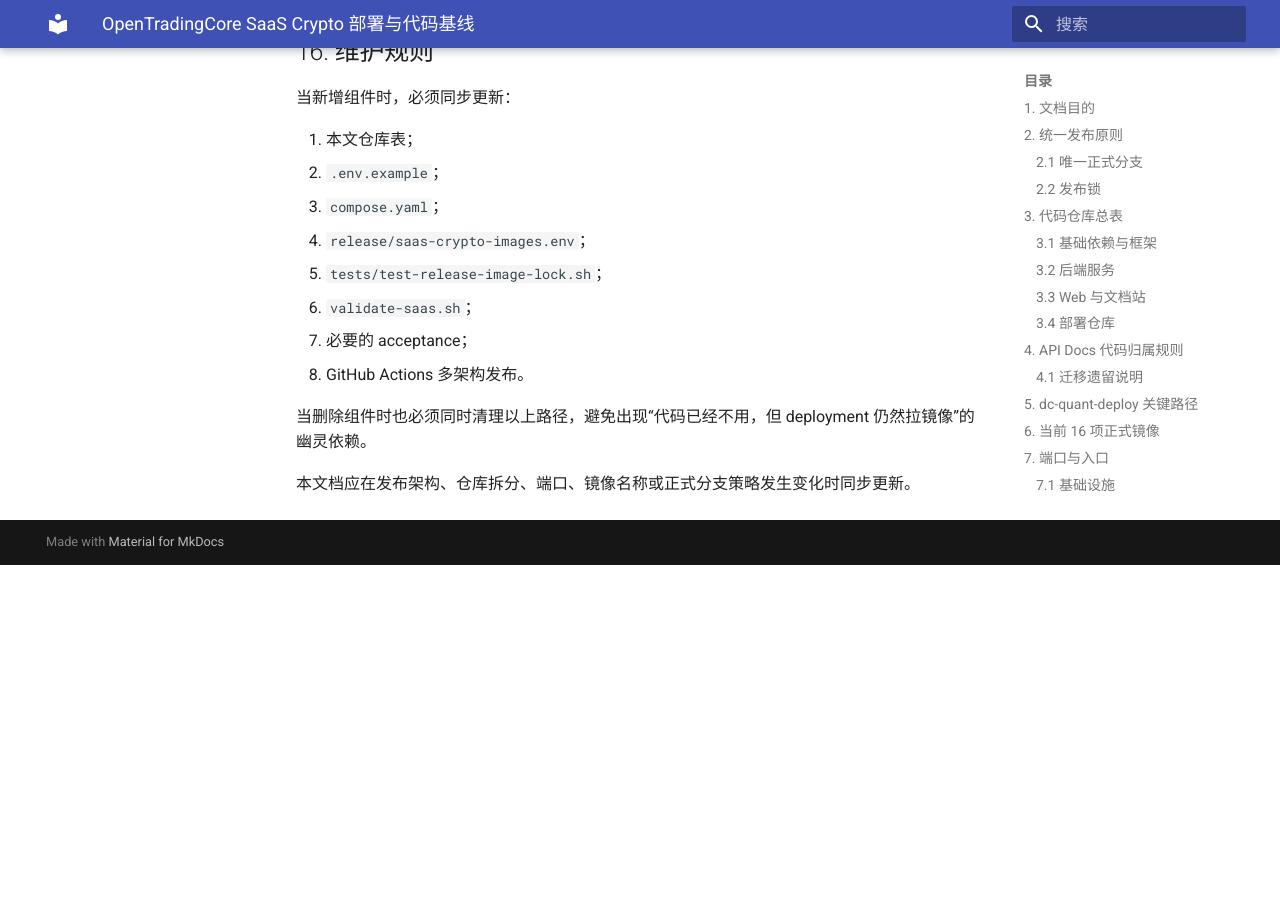
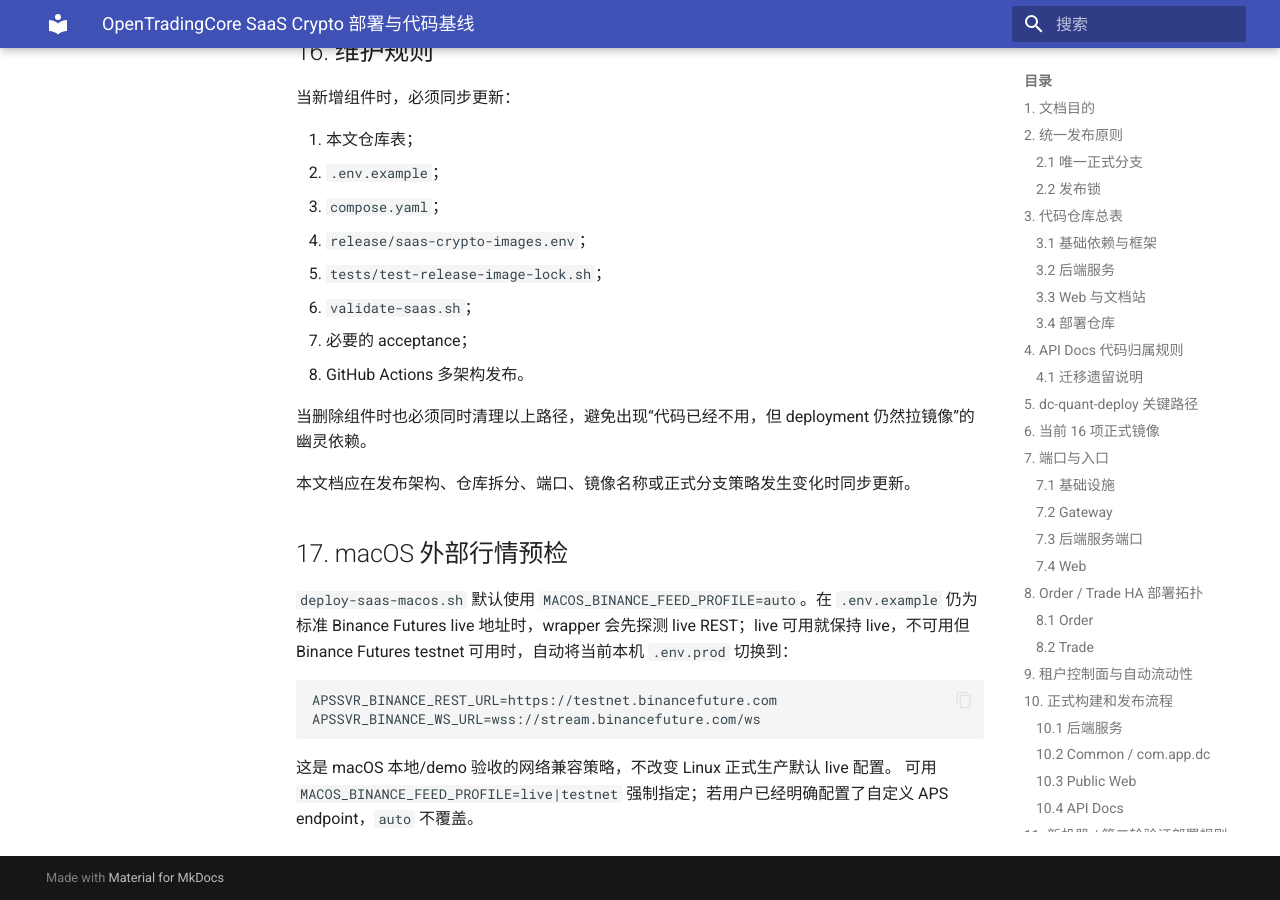
Before and after one commit to bliplink/dc-quant-deploy, an MkDocs documentation site: the page built from docs/SAAS_CRYPTO_DEPLOYMENT_BASELINE_20261004.zh-CN.md, in a window 1280 px wide and 900 px high, scrolled down 19223 px. Built offline with MkDocs 1.6.1 and Material for MkDocs 9.7.7, drawn with Linux system fonts in a browser that asks for light colours; before the commit the page ends 19788 px from its top, so only the background shows below that.

Commit message:
fix(deploy): auto-select reachable Binance feed on macOS

````diff
--- a/docs/SAAS_CRYPTO_DEPLOYMENT_BASELINE_20261004.zh-CN.md
+++ b/docs/SAAS_CRYPTO_DEPLOYMENT_BASELINE_20261004.zh-CN.md
@@ -712,3 +712,19 @@
 当删除组件时也必须同时清理以上路径，避免出现“代码已经不用，但 deployment 仍然拉镜像”的幽灵依赖。
 
 本文档应在发布架构、仓库拆分、端口、镜像名称或正式分支策略发生变化时同步更新。
+
+
+## 17. macOS 外部行情预检
+
+`deploy-saas-macos.sh` 默认使用 `MACOS_BINANCE_FEED_PROFILE=auto`。在 `.env.example`
+仍为标准 Binance Futures live 地址时，wrapper 会先探测 live REST；live 可用就保持
+live，不可用但 Binance Futures testnet 可用时，自动将当前本机 `.env.prod` 切换到：
+
+```text
+APSSVR_BINANCE_REST_URL=https://testnet.binancefuture.com
+APSSVR_BINANCE_WS_URL=wss://stream.binancefuture.com/ws
+```
+
+这是 macOS 本地/demo 验收的网络兼容策略，不改变 Linux 正式生产默认 live 配置。
+可用 `MACOS_BINANCE_FEED_PROFILE=live|testnet` 强制指定；若用户已经明确配置了自定义
+APS endpoint，`auto` 不覆盖。
````
Also changed, not shown: README.md (+8 -0 lines), 4 other files.
